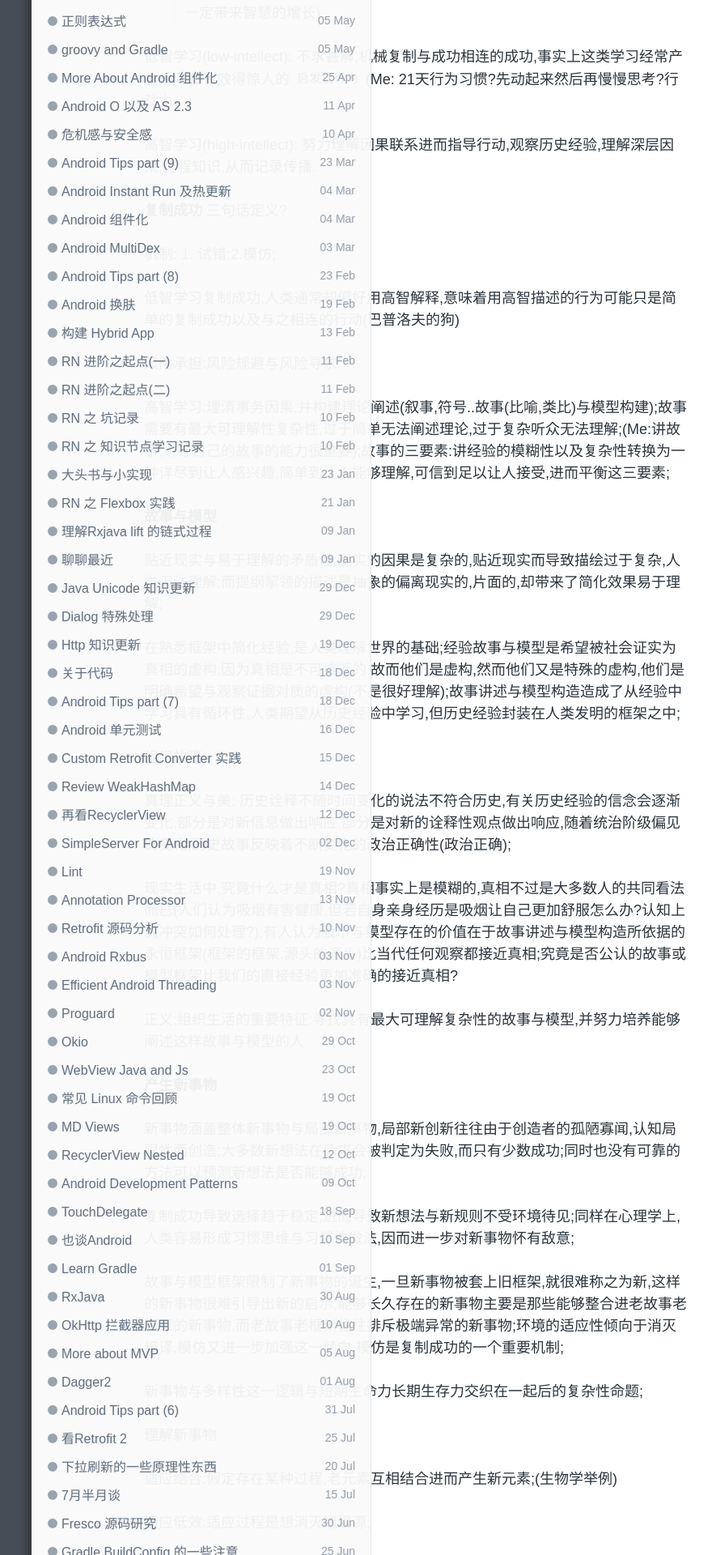
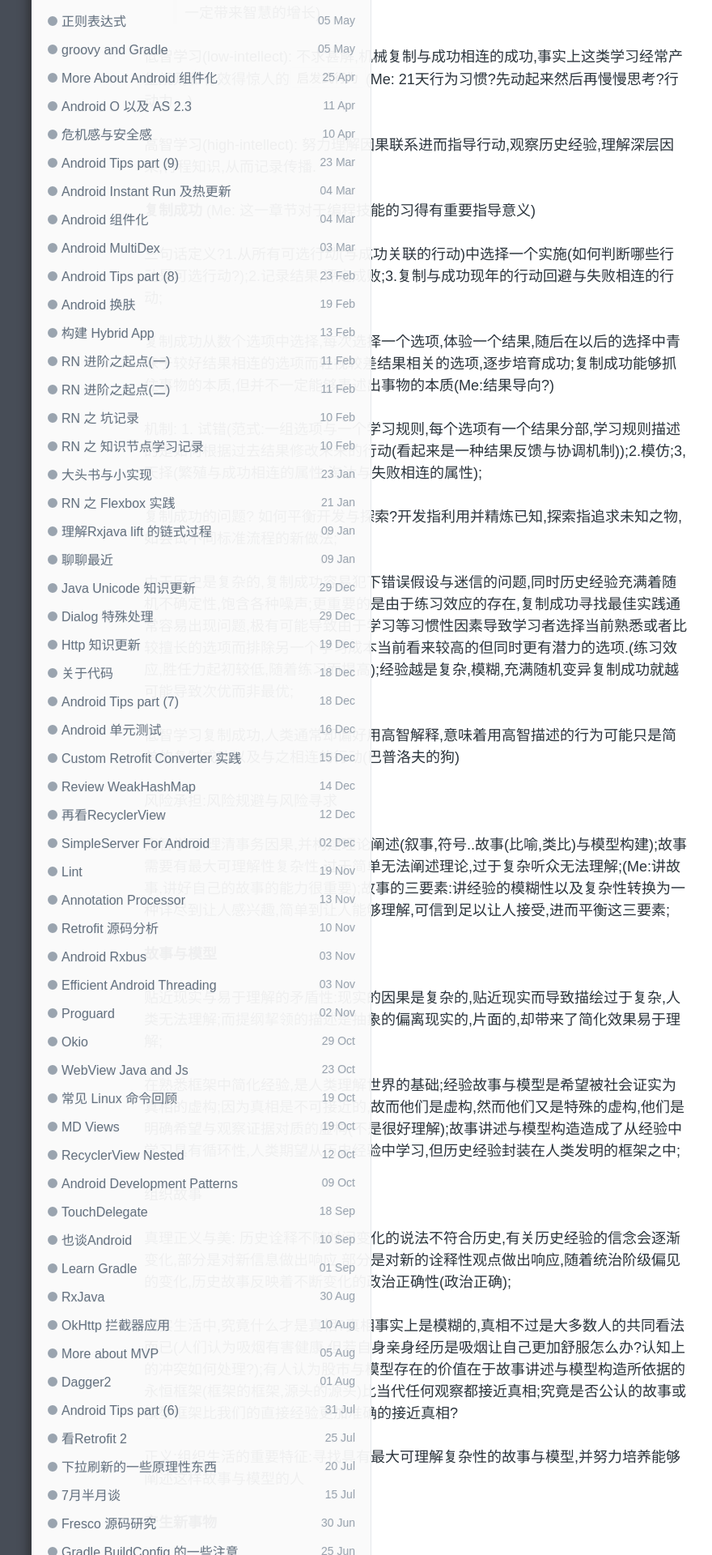
Before and after one commit to enlipan/enlipan.github.io, a Jekyll site: the page built from _posts/2017-12-31-reading-in-2017.md, in a window 1280 px wide. Shown: the part 1150-3070 px from the top of the page at 81% size, without its empty margins (126-1006 px from the left). Built offline with Jekyll 4.4.1, drawn with Linux system fonts in a browser that asks for light colours; nearby versions of some CDN libraries; comment, search, counter and statistics services are not loaded; some of the changed text lies outside the part shown.

Commit message:
modify page reading 2017

```diff
--- a/_posts/2017-12-31-reading-in-2017.md
+++ b/_posts/2017-12-31-reading-in-2017.md
@@ -35,9 +35,17 @@
 高智学习(high-intellect): 努力理解因果联系进而指导行动,观察历史经验,理解深层因果,行程知识,从而记录传播.
 
 **复制成功**
-三句话定义?
+(Me: 这一章节对于编程技能的习得有重要指导意义)
 
-机制: 1. 试错;2.模仿;
+三句话定义?1.从所有可选行动(与成功关联的行动)中选择一个实施(如何判断哪些行动是可选行动?);2.记录结果,评定成败;3.复制与成功现年的行动回避与失败相连的行动;
+
+复制成功从数个选项中选择,每次选择一个选项,体验一个结果,随后在以后的选择中青睐于较好结果相连的选项而轻视较差结果相关的选项,逐步培育成功;复制成功能够抓住事物的本质,但并不一定能够表述出事物的本质(Me:结果导向?)
+
+机制: 1. 试错(范式:一组选项与一个学习规则,每个选项有一个结果分部,学习规则描述的是如何根据过去结果修改未来的行动(看起来是一种结果反馈与协调机制));2.模仿;3,天择(繁殖与成功相连的属性,淘汰与失败相连的属性);
+
+复制成功的问题? 如何平衡开发与探索?开发指利用并精炼已知,探索指追求未知之物,如尝试不同标准流程的新做法;
+
+由于历史是复杂的,复制成功容易犯下错误假设与迷信的问题,同时历史经验充满着随机不确定性,饱含各种噪声;更重要的是由于练习效应的存在,复制成功寻找最佳实践通常容易出现问题,极有可能导致由于学习等习惯性因素导致学习者选择当前熟悉或者比较擅长的选项而排除另一个学习成本当前看来较高的但同时更有潜力的选项.(练习效应,胜任力起初较低,随着练习而提高);经验越是复杂,模糊,充满随机变异复制成功就越可能导致次优而非最优;
 
 低智学习复制成功,人类通常却偏好用高智解释,意味着用高智描述的行为可能只是简单的复制成功以及与之相连的行动(巴普洛夫的狗)
 
```
